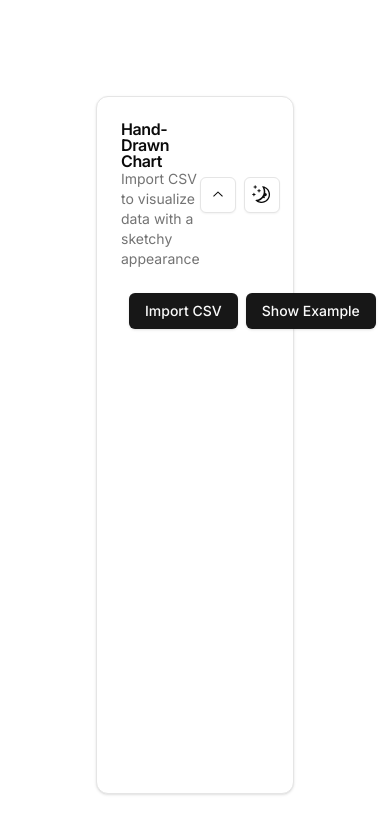
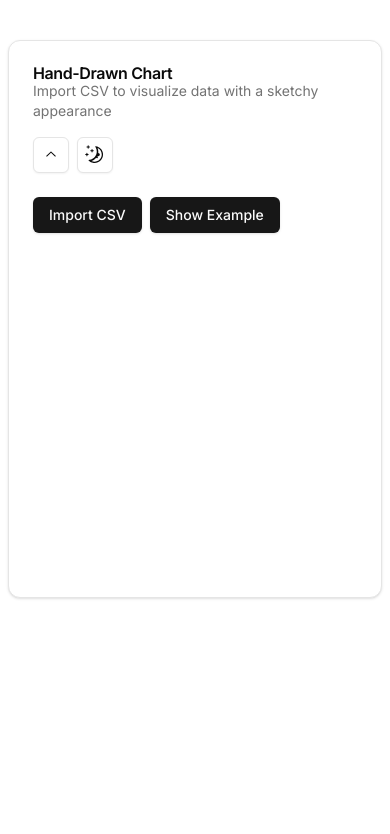
Before and after one commit to buhama/hand-drawn-graphs, a Next.js app: page / in a window 390 px wide. Shown: the top 834 px of the page. Built offline with nearby package versions, Linux system fonts and the light colour scheme.

Commit message:
mobile friendly

```diff
--- a/src/app/components/chart.tsx
+++ b/src/app/components/chart.tsx
@@ -30,7 +30,8 @@ export default function Component() {
     const updateDimensions = () => {
       if (svgRef.current) {
         const { width } = svgRef.current.getBoundingClientRect()
-        setDimensions({ width, height: 400 }) // Increased height to 400
+        const height = window.innerWidth < 640 ? 300 : 400 // Adjust height for mobile
+        setDimensions({ width, height })
       }
     }
 
@@ -483,8 +484,8 @@ export default function Component() {
   return (
     <Card className="w-full max-w-6xl mx-auto">
       <CardHeader>
-        <div className="flex justify-between items-center">
-          <div>
+        <div className="flex flex-col sm:flex-row justify-between items-start sm:items-center">
+          <div className="mb-4 sm:mb-0">
             <CardTitle>Hand-Drawn Chart</CardTitle>
             <CardDescription>Import CSV to visualize data with a sketchy appearance</CardDescription>
           </div>
@@ -511,7 +512,7 @@ export default function Component() {
       <CardContent>
         {showControls && (
           <>
-            <div className="mb-4 flex space-x-2">
+            <div className="mb-4 flex flex-wrap gap-2">
               <input
                 type="file"
                 accept=".csv"
@@ -536,14 +537,14 @@ export default function Component() {
                     value={chartTitle}
                     onChange={(e) => setChartTitle(e.target.value)}
                     placeholder="Enter chart title"
-                    className="max-w-md"
+                    className="max-w-full sm:max-w-md"
                   />
                 </div>
-                <div className="flex space-x-4">
-                  <div>
+                <div className="flex flex-col sm:flex-row gap-4">
+                  <div className="w-full sm:w-auto">
                     <label htmlFor="chart-type-select" className="block text-sm font-medium text-muted-foreground mb-2">Chart Type:</label>
                     <Select value={chartType} onValueChange={(value) => setChartType(value)}>
-                      <SelectTrigger className="w-[180px]">
+                      <SelectTrigger className="w-full sm:w-[180px]">
                         <SelectValue placeholder="Select chart type" />
                       </SelectTrigger>
                       <SelectContent>
@@ -553,10 +554,10 @@ export default function Component() {
                       </SelectContent>
                     </Select>
                   </div>
-                  <div>
+                  <div className="w-full sm:w-auto">
                     <label htmlFor="x-axis-select" className="block text-sm font-medium text-muted-foreground mb-2">X-Axis:</label>
                     <Select value={xColumn || ''} onValueChange={(value) => setXColumn(value)}>
-                      <SelectTrigger className="w-[180px]">
+                      <SelectTrigger className="w-full sm:w-[180px]">
                         <SelectValue placeholder="Select X-Axis" />
                       </SelectTrigger>
                       <SelectContent>
@@ -566,10 +567,10 @@ export default function Component() {
                       </SelectContent>
                     </Select>
                   </div>
-                  <div>
+                  <div className="w-full sm:w-auto">
                     <label htmlFor="y-axis-select" className="block text-sm font-medium text-muted-foreground mb-2">Y-Axis:</label>
                     <Select value={yColumn || ''} onValueChange={(value) => setYColumn(value)}>
-                      <SelectTrigger className="w-[180px]">
+                      <SelectTrigger className="w-full sm:w-[180px]">
                         <SelectValue placeholder="Select Y-Axis" />
                       </SelectTrigger>
                       <SelectContent>
@@ -584,7 +585,7 @@ export default function Component() {
             )}
           </>
         )}
-        <div className="w-full h-[400px] mt-10"> {/* Changed height from 300px to 400px */}
+        <div className="w-full h-[300px] sm:h-[400px] mt-10">
           <svg ref={svgRef} width="100%" height="100%" />
         </div>
       </CardContent>
--- a/src/app/page.tsx
+++ b/src/app/page.tsx
@@ -3,7 +3,7 @@ import Chart from "./components/chart";
 export default function Home() {
   return (
 
-    <main className="flex min-h-screen flex-col items-center justify-between p-24 bg-white dark:bg-black">
+    <main className="flex min-h-screen flex-col items-center justify-between sm:py-24 sm:px-24 py-10 px-2 bg-white dark:bg-black">
       <Chart />
     </main>
 
```
